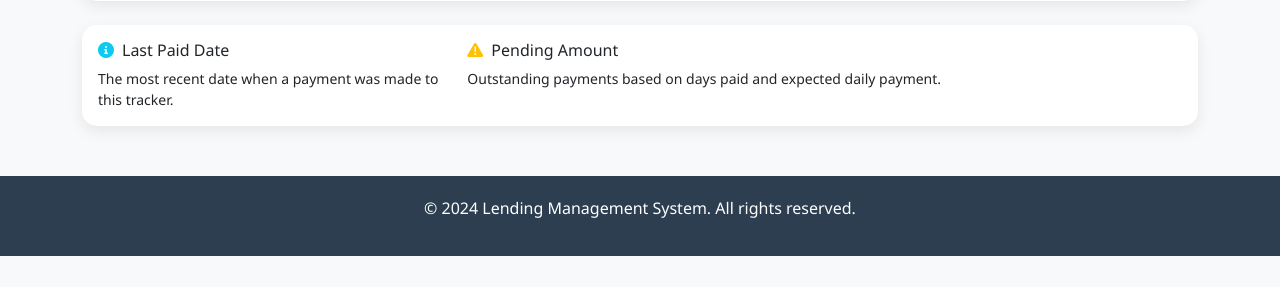
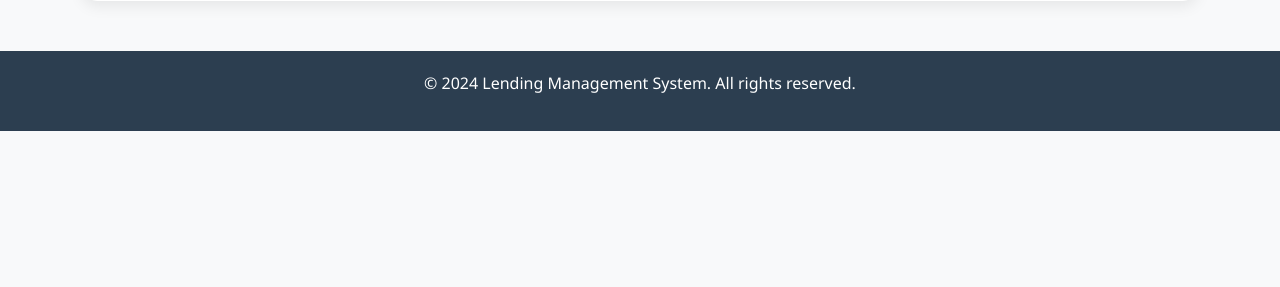
Before and after one commit to satux14/lms, a Python web app: template templates/customer/trackers_dashboard.html in a window 1280 px wide. Shown: the part 513-800 px from the top of the page. Run offline with Jinja, Linux system fonts and the light colour scheme; the template is opened without the code that fills it, so the values that code supplies are empty.

Commit message:
Remove info section from trackers dashboard
Removed the info card at bottom explaining:
- Last Paid Date
- Pending Amount

Cleaner dashboard without unnecessary explanatory text.

```diff
--- a/templates/customer/trackers_dashboard.html
+++ b/templates/customer/trackers_dashboard.html
@@ -144,20 +144,5 @@
         </div>
     </div>
 
-    <!-- Info Card -->
-    <div class="card mt-4">
-        <div class="card-body">
-            <div class="row">
-                <div class="col-md-4">
-                    <h6><i class="fas fa-info-circle me-2 text-info"></i>Last Paid Date</h6>
-                    <p class="small mb-0">The most recent date when a payment was made to this tracker.</p>
-                </div>
-                <div class="col-md-6">
-                    <h6><i class="fas fa-exclamation-triangle me-2 text-warning"></i>Pending Amount</h6>
-                    <p class="small mb-0">Outstanding payments based on days paid and expected daily payment.</p>
-                </div>
-            </div>
-        </div>
-    </div>
 </div>
 {% endblock %}
```
